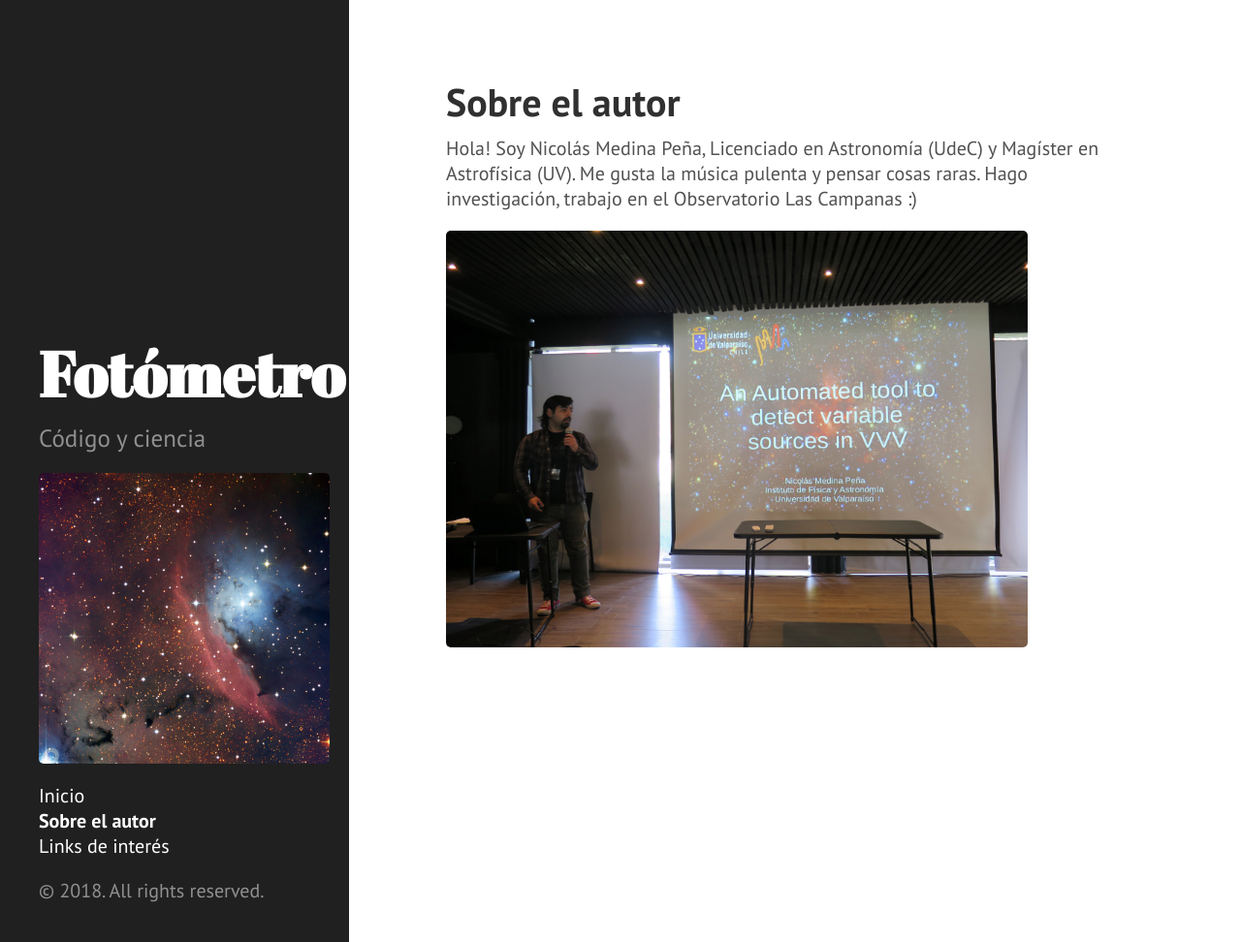
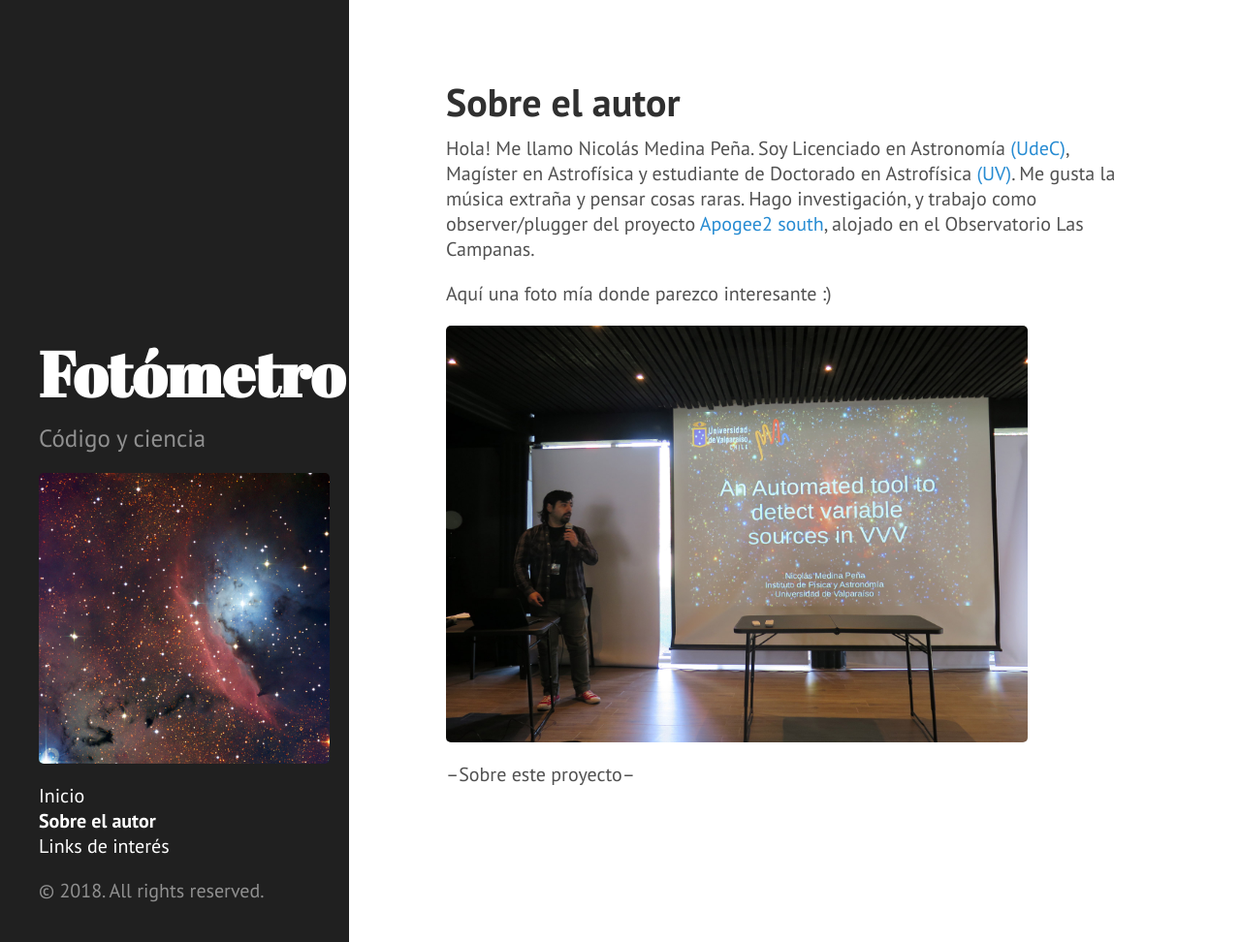
Before and after one commit to nicomedinap/nicomedinap.github.io, a Jekyll site: the page built from about.md, in a window 1280 px wide and 972 px high. Shown: the whole window at 97% size. Built offline with Jekyll 4.4.1, drawn with Linux system fonts in a browser that asks for light colours.

Commit message:
Update about.md

```diff
--- a/about.md
+++ b/about.md
@@ -3,7 +3,13 @@ layout: page
 title: Sobre el autor
 ---
 
-Hola! Soy Nicolás Medina Peña, Licenciado en Astronomía (UdeC) y Magíster en Astrofísica (UV). Me gusta la música pulenta y pensar cosas raras. Hago investigación, trabajo en el Observatorio Las Campanas  :)
+Hola! Me llamo Nicolás Medina Peña. Soy Licenciado en Astronomía [(UdeC)](http://www.udec.cl/pexterno/){:target="_blank"}, Magíster en Astrofísica y estudiante de Doctorado en Astrofísica [(UV)](http://uv.cl/){:target="_blank"}. Me gusta la música extraña y pensar cosas raras.
+Hago investigación, y trabajo como observer/plugger del proyecto [Apogee2 south](http://www.sdss.org/surveys/apogee-2/){:target="_blank"}, alojado en el Observatorio Las Campanas.
+
+Aquí una foto mía donde parezco interesante :)
 
 <img src="https://raw.githubusercontent.com/nicomedinap/nicomedinap.github.io/master/imagenes/workshop_mas_2018.jpg"
  height="430" width="600">
+
+
+--Sobre este proyecto--
```
